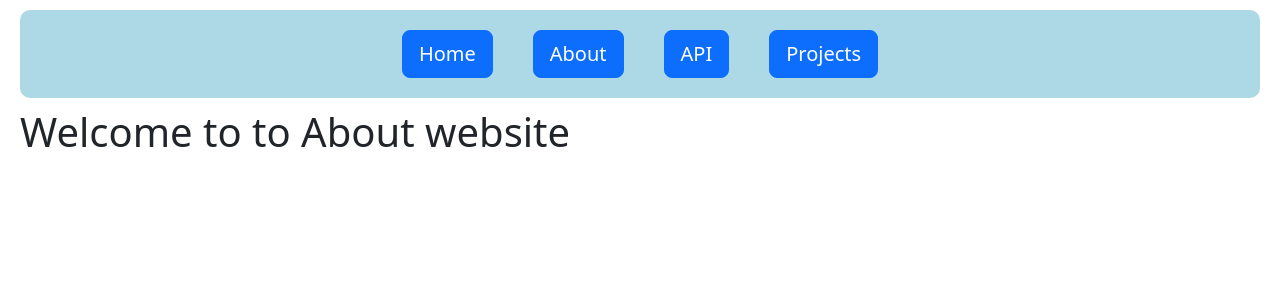
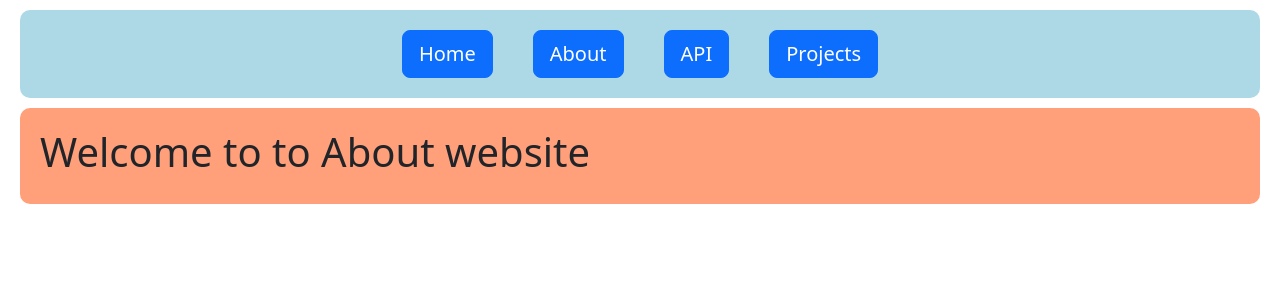
Before and after one commit to geodude3/iiksreactframework, a React (Create React App) app: page /about in a window 1280 px wide. Shown: the top 300 px of the page. Built offline with nearby package versions, Linux system fonts and the light colour scheme.

Commit message:
Added background

```diff
--- a/src/pages/About.js
+++ b/src/pages/About.js
@@ -3,7 +3,7 @@ import "../styles/App.css"
 
 function About() {
     return(
-        <div>
+        <div className="body">
             <h1>Welcome to to About website</h1>
         </div>
     )
--- a/src/pages/Api.js
+++ b/src/pages/Api.js
@@ -23,7 +23,7 @@ function Api() {
   }, []);
 
     return(
-        <React.Fragment>
+        <div className="body">
             <h1>Server Data</h1>
             <div id="message">Due to server development, server is only accessible on my localhost:3001 port.</div>
             <div>
@@ -32,7 +32,7 @@ function Api() {
             <div>
                 Connections: {connect}
             </div>
-        </React.Fragment>
+        </div>
     )
 }
 export default Api;
--- a/src/pages/Projects.js
+++ b/src/pages/Projects.js
@@ -4,7 +4,7 @@ import "../styles/App.css"
 
 function Projects() {
     return(
-        <div>
+        <div className="body">
             <h1>Welcome to to Projects website</h1>
         </div>
     )
```
